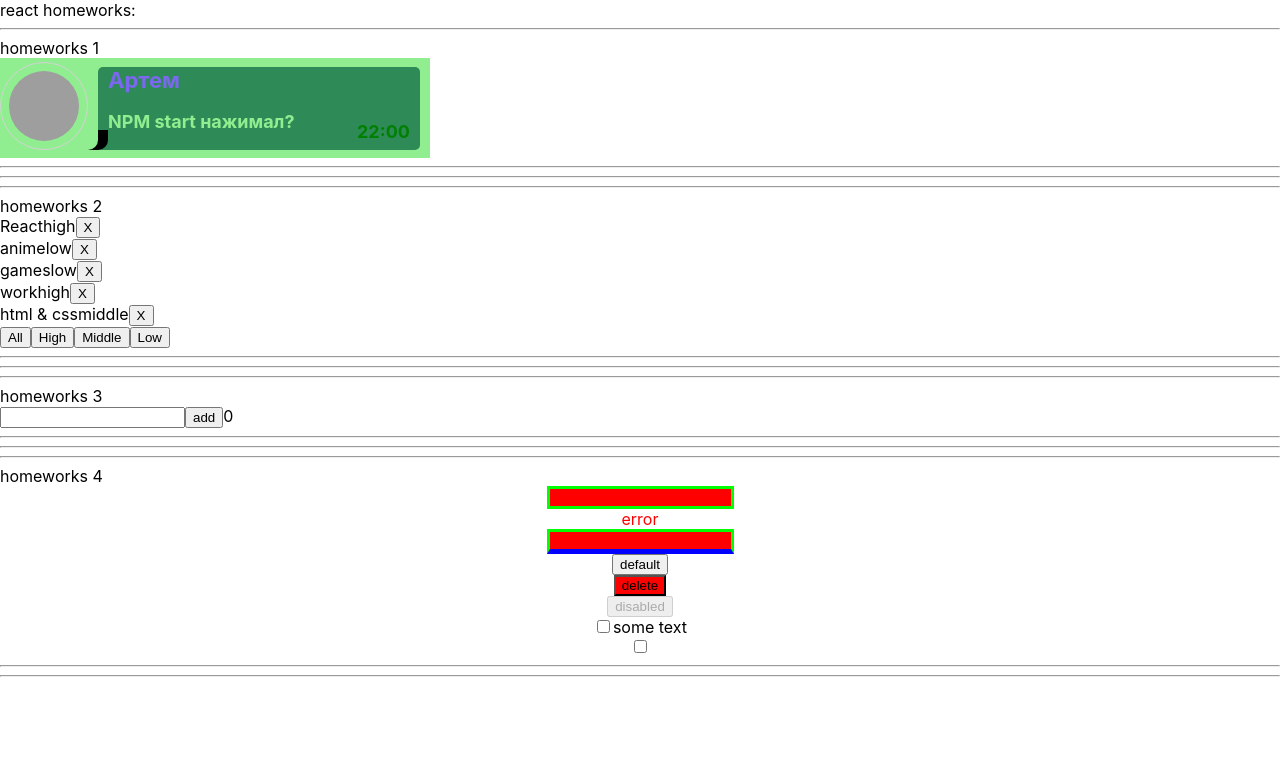
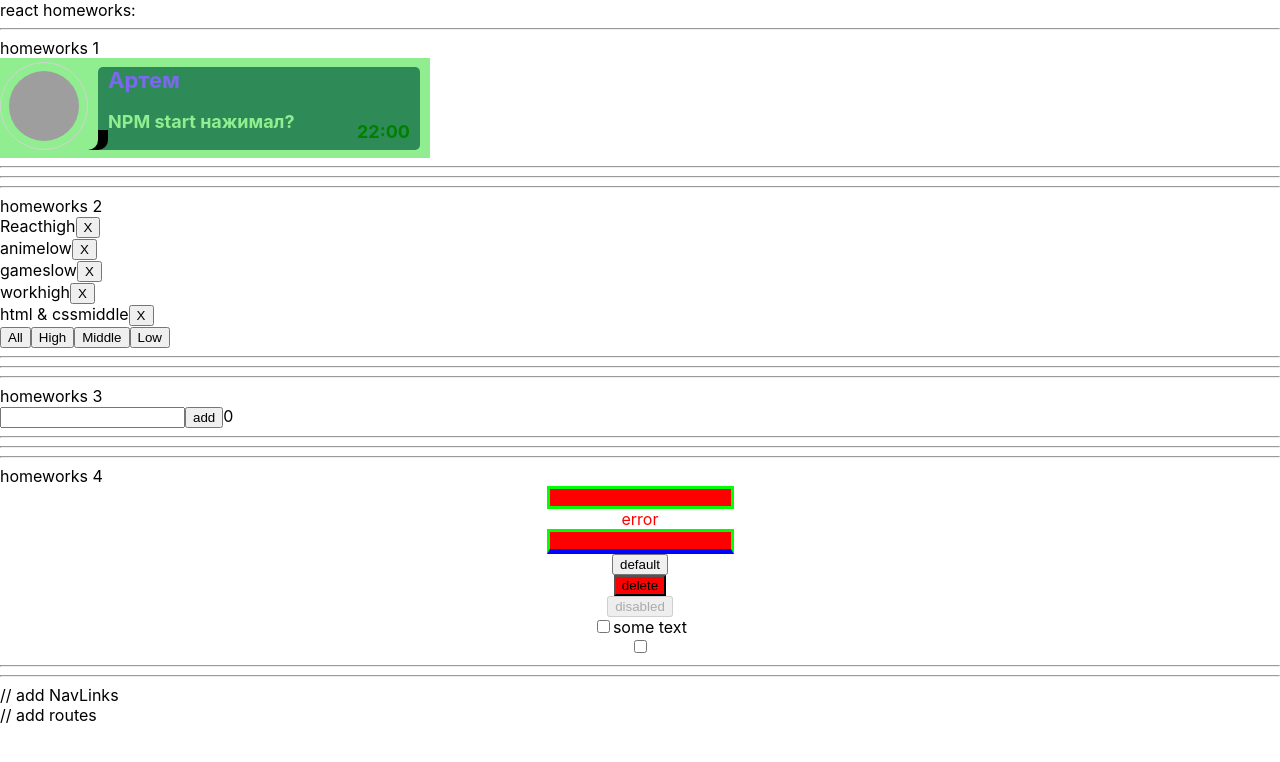
Before and after one commit to and-gurin/ignat-home-work, a React (Create React App) app: page / in a window 1280 px wide. Shown: the top 762 px of the page. Built offline with nearby package versions, Linux system fonts and the light colour scheme; grey boxes are pictures that could not be loaded.

Commit message:
feat: add home-work number 5

```diff
--- a/src/p1-main/m1-ui/u1-app/App.tsx
+++ b/src/p1-main/m1-ui/u1-app/App.tsx
@@ -4,6 +4,7 @@ import HW1 from '../../../p2-homeworks/h1/HW1'
 import HW2 from "../../../p2-homeworks/h2/HW2";
 import HW3 from "../../../p2-homeworks/h3/HW3";
 import HW4 from "../../../p2-homeworks/h4/HW4";
+import HW5 from "../../../p2-homeworks/h5/HW5";
 
 
 function App() {
@@ -14,8 +15,7 @@ function App() {
             <HW2/>
             <HW3/>
             <HW4/>
-            {/*<HW5/>*/}
-
+            <HW5/>
         </div>
     )
 }
```
